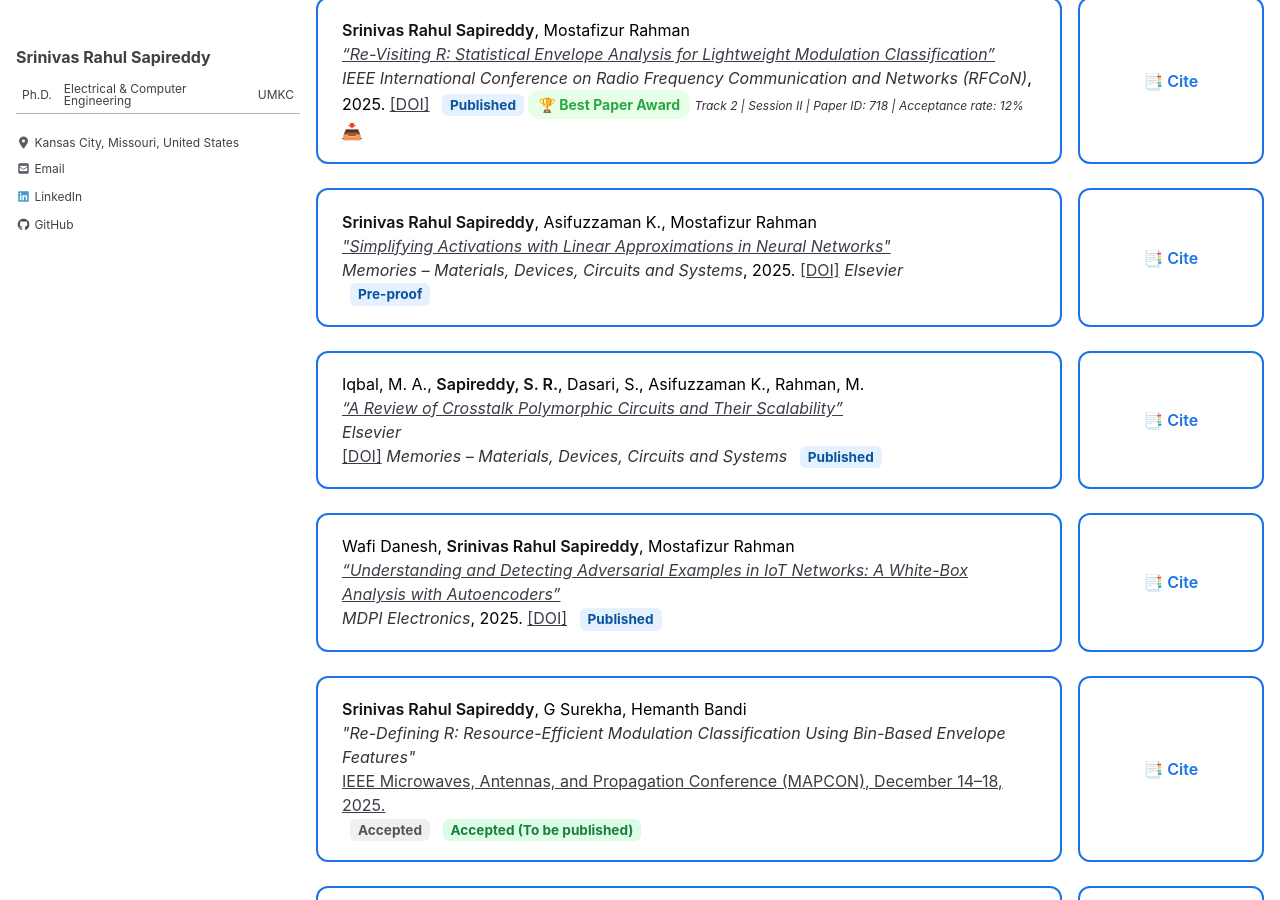
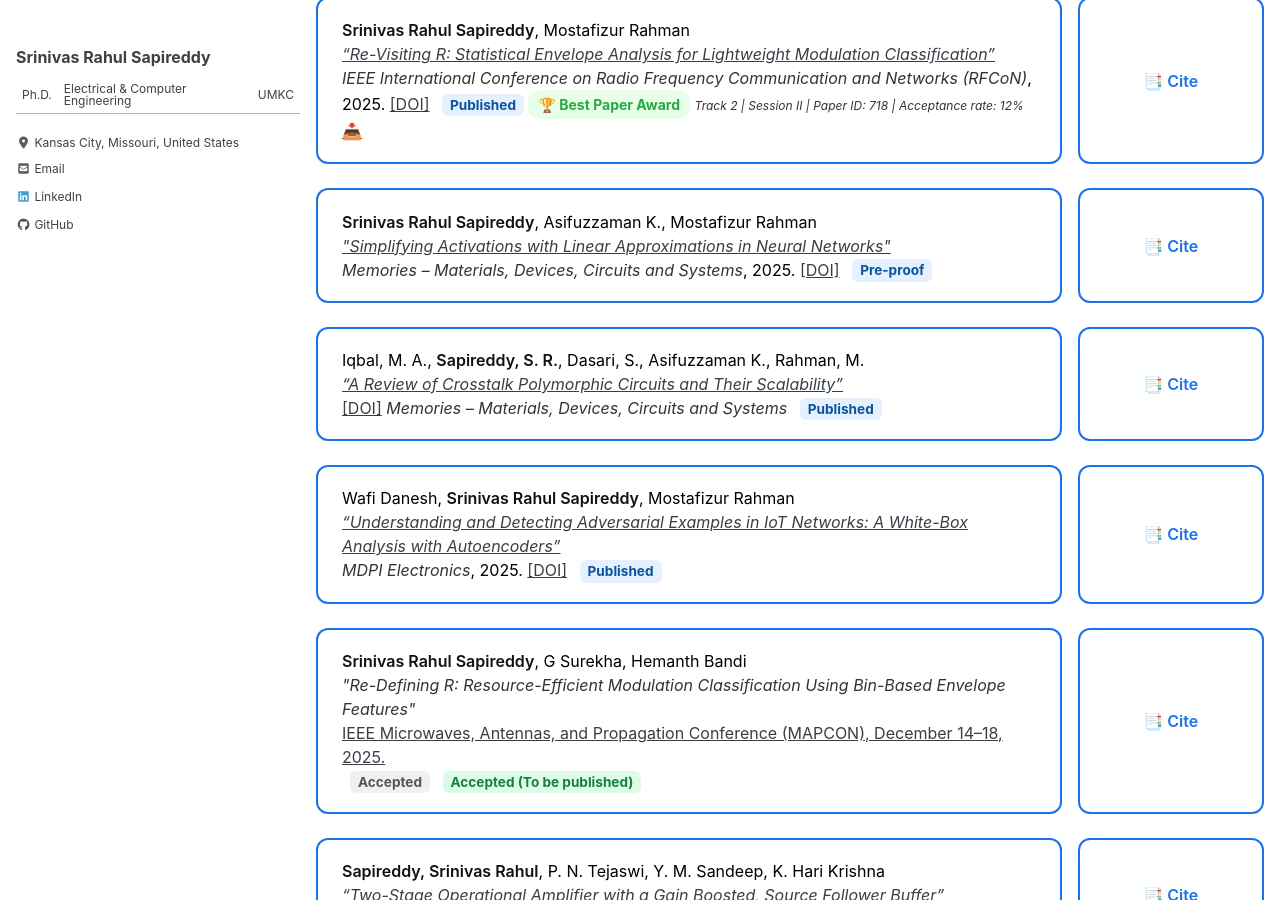
Before and after one commit to srsapireddy/srsapireddy.github.io, a Jekyll site: the page built from _pages/publications.md, in a window 1280 px wide and 900 px high, scrolled down 1039 px. Built offline with Jekyll 4.4.1, drawn with Linux system fonts in a browser that asks for light colours; cached includes are drawn as plain includes; nearby versions of some CDN libraries.

Commit message:
Update publications.md

```diff
--- a/_pages/publications.md
+++ b/_pages/publications.md
@@ -256,7 +256,6 @@ function copyCitation(id) {
         <em><a href="https://www.sciencedirect.com/science/article/pii/S2773064623000713" target="_blank">"Simplifying Activations with Linear Approximations in Neural Networks"</a></em><br>
       <em>Memories – Materials, Devices, Circuits and Systems</em>, 2025.
       <a href="https://www.sciencedirect.com/science/article/pii/S2773064625000143" target="_blank">[DOI]</a>
-      <em>Elsevier</em><br>
         <span class="status published">Pre-proof</span>
     </div>
       <div class="cite-box" onclick="copyCitation('cite5')">
@@ -268,7 +267,6 @@ function copyCitation(id) {
       <div class="pub-card">
       Iqbal, M. A., <strong>Sapireddy, S. R.</strong>, Dasari, S., Asifuzzaman K., Rahman, M.<br>
         <em><a href="https://www.sciencedirect.com/science/article/pii/S2773064623000713" target="_blank">“A Review of Crosstalk Polymorphic Circuits and Their Scalability”</a></em><br>
-      <em>Elsevier</em><br>
       <a href="https://doi.org/10.1016/j.memori.2023.100094" target="_blank">[DOI]</a>
         <em>Memories – Materials, Devices, Circuits and Systems</em>
       <span class="status published">Published</span>
```
